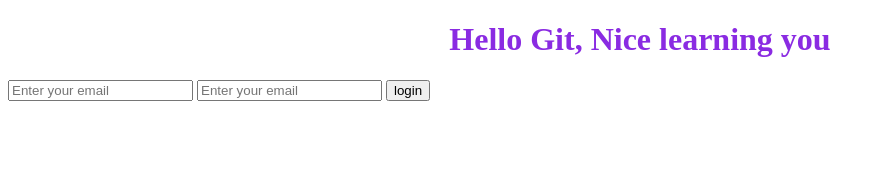
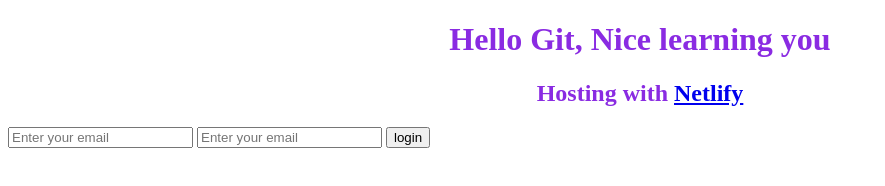
Before and after one commit to craybeat/my-first-git, a plain HTML site: page index.html in a window 1280 px wide. Shown: the whole page, without its empty margins (0-885 px from the left). Drawn offline with Linux system fonts and the light colour scheme.

Commit message:
Added link to h2

```diff
--- a/index.html
+++ b/index.html
@@ -9,6 +9,7 @@
 </head>
 <body>
     <h1>Hello Git, Nice learning you</h1>
+    <h2>Hosting with <a href="https://www.netlify.com/">Netlify</a></h2>
     <form>
         <input type="email" placeholder="Enter your email">
         <input type="email" placeholder="Enter your email">
--- a/style.css
+++ b/style.css
@@ -3,3 +3,8 @@ h1{
     color: blueviolet;
     display: block;
 }
+h2{
+    text-align: center;
+    color: blueviolet;
+    display: block;
+}
```
